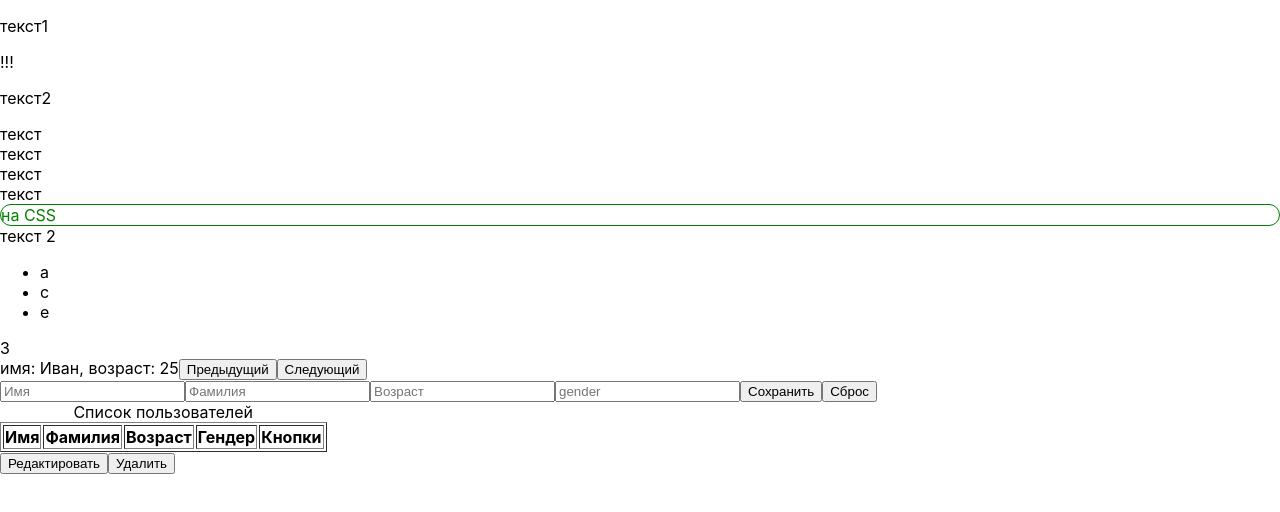
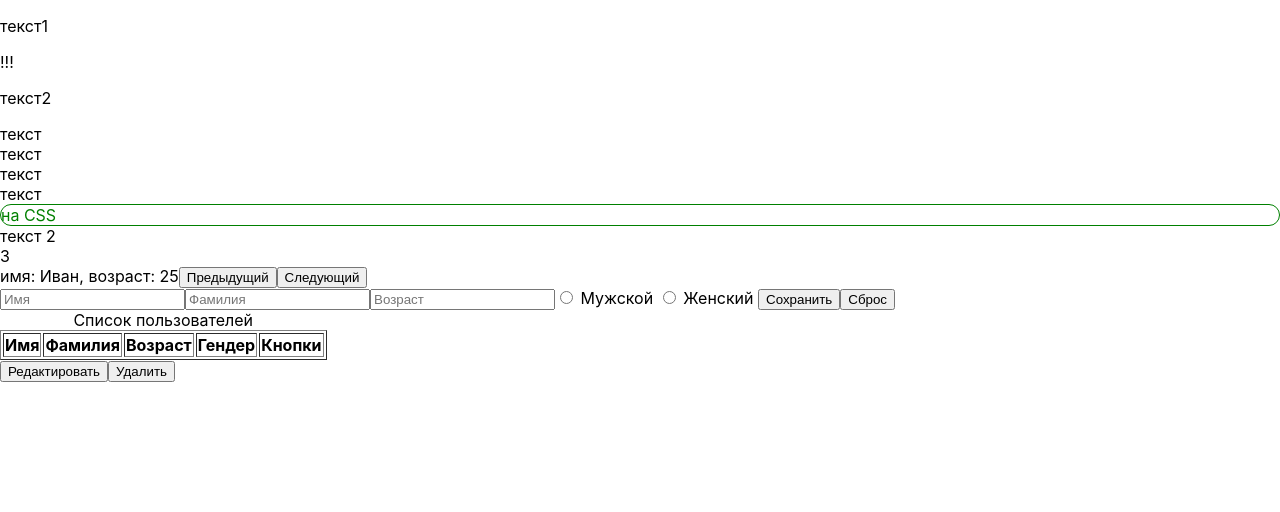
Before and after one commit to kate0n/JS-learing-tasks, a React (Create React App) app: page / in a window 1280 px wide. Shown: the top 512 px of the page. Built offline with nearby package versions, Linux system fonts and the light colour scheme.

Commit message:
Form.js update

```diff
--- a/src/App.js
+++ b/src/App.js
@@ -3,7 +3,7 @@ import Rendering from './tasks/Rendering';
 import Attributes from './tasks/Attributes';
 import OnCss from './tasks/OnCss';
 import Condition from './tasks/Condition';
-import Cycles from './tasks/Cycles';
+// import Cycles from './tasks/Cycles';
 import Methods from './tasks/Methods';
 import States from './tasks/States';
 import Form from './tasks/Form';
@@ -17,7 +17,7 @@ class App extends Component {
         <Attributes />
         <OnCss />
         <Condition />
-        <Cycles />
+        {/*<Cycles />*/}
         <Methods />
         <States />
         <Form />
--- a/src/tasks/Attributes.js
+++ b/src/tasks/Attributes.js
@@ -18,7 +18,7 @@ class Attributes extends Component {
                     текст
                 </div>
 
-                <label for={forInput}>
+                <label htmlFor={forInput}>
                     текст
                 </label>
 
--- a/src/tasks/Form.js
+++ b/src/tasks/Form.js
@@ -10,21 +10,40 @@ class Form extends Component {
         row.insertCell().innerHTML = document.getElementById('name').value;
         row.insertCell().innerHTML = document.getElementById('surname').value;
         row.insertCell().innerHTML = document.getElementById('age').value;
-        row.insertCell().innerHTML = document.getElementById('gender').value;
-        row.insertCell().innerHTML = '<button id={"edit"} onClick={this.delUser()}> Редактировать</button> <button id={"edit"}> Удалить </button>';
+
+        // проверка наличия свойства checked у радиобатонов
+        let checkGender = () => {
+            const genderGroup = document.form.gender;
+            let genderChecked = "не выбран";
+            for (let i=0; i< genderGroup.length; i++) {
+                if (genderGroup[i].checked) {
+                    genderChecked = genderGroup[i].value;
+                    return genderChecked;
+                    break;
+                }
+            }
+        }
+
+        row.insertCell().innerHTML = checkGender();
+
+        let delUser = (event) => {
+            let row = event.target.parentNode.parentNode.rowIndex;
+            document.getElementById('table').deleteRow(row);
+        }
+
+        row.insertCell().innerHTML = '<button> Редактировать</button> <button onClick={delUser}> Удалить </button>';
     }
 
-    delUser = (e) => {
-        let cell = e.target.parentNode;
-        e.target.remove();
-        // const row = btn.parentNode.parentNode;
-        // row.parentNode.removeChild(row);
+    deleteUser = (event) => {
+        let row = event.target.parentNode.parentNode.rowIndex;
+        document.getElementById('table').deleteRow(row);
+
     }
 
     render() {
         return (
             <Fragment>
-                <form>
+                <form name={"form"}>
                     <input
                         type={"text"}
                         placeholder={"Имя"}
@@ -37,25 +56,19 @@ class Form extends Component {
                         type={"text"}
                         placeholder={"Возраст"}
                         id={"age"}/>
+
                     <input
-                        type={"text"}
-                        placeholder={"gender"}
-                        id={"gender"}/>
-                    {/*<input*/}
-                    {/*    type={"radio"}*/}
-                    {/*    id={"man"}*/}
-                    {/*    name={"Гендер"}*/}
-                    {/*    value={"Мужской"}*/}
-                    {/*    id={"gender"}/>*/}
-                    {/*<label for={"man"}> Мужской </label>*/}
-
-                    {/*<input*/}
-                    {/*    type={"radio"}*/}
-                    {/*    id={"women"}*/}
-                    {/*    name={"Гендер"}*/}
-                    {/*    value={"Женский"}*/}
-                    {/*    id={"gender"}/>*/}
-                    {/*<label for={"women"}> Женский </label>*/}
+                        type={"radio"}
+                        name={"gender"}
+                        value={"Мужской"}
+                        id={"man"}/>
+                    <label htmlFor={"man"}> Мужской </label>
+                    <input
+                        type={"radio"}
+                        name={"gender"}
+                        value={"Женский"}
+                        id={"women"}/>
+                    <label htmlFor={"women"}> Женский </label>
 
                     <button type={"submit"} onClick={this.addRow}> Сохранить</button>
                     <button type={"reset"}> Сброс</button>
@@ -63,6 +76,7 @@ class Form extends Component {
 
                 <table id="table" border={"1px"}>
                     <caption>Список пользователей</caption>
+                    <thead>
                     <tr>
                         <th>Имя</th>
                         <th>Фамилия</th>
@@ -70,10 +84,11 @@ class Form extends Component {
                         <th>Гендер</th>
                         <th>Кнопки</th>
                     </tr>
+                    </thead>
                 </table>
                 <div id={"buttons"}>
                 <button id={"edit"}> Редактировать</button>
-                <button id={"del"}> Удалить</button>
+                <button id={"del"} onClick={this.deleteUser}> Удалить</button>
                 </div>
             </Fragment>
         );
```
